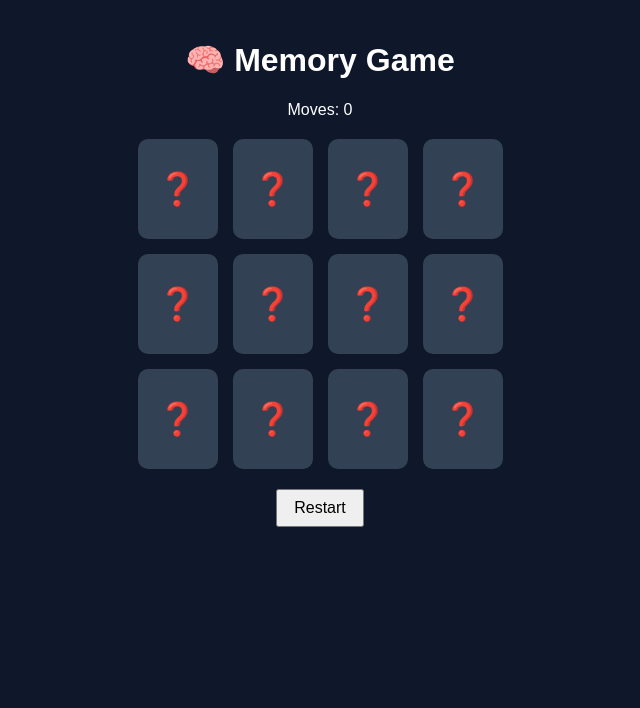
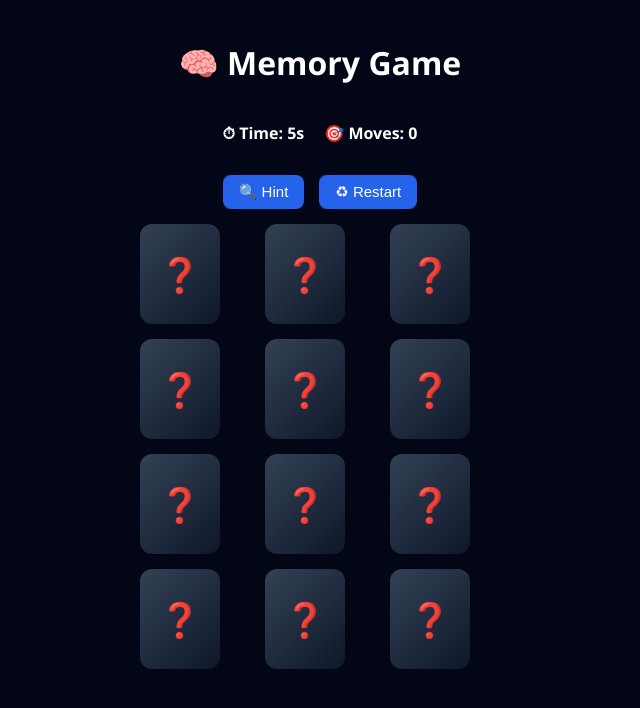
Before and after one commit to Satyam6201/Memory-Card-Game, a React (Vite) app: page / in a window 1280 px wide. Shown: the top 708 px of the page, without its empty margins (320-960 px from the left). Built offline with nearby package versions, Linux system fonts and the light colour scheme.

Commit message:
Final Commit

```diff
--- a/src/App.jsx
+++ b/src/App.jsx
@@ -8,20 +8,33 @@ export default function App() {
   const [flipped, setFlipped] = useState([]);
   const [moves, setMoves] = useState(0);
   const [won, setWon] = useState(false);
+  const [time, setTime] = useState(0);
+  const [timerOn, setTimerOn] = useState(false);
+  const [lockBoard, setLockBoard] = useState(false);
+  const [bestTime, setBestTime] = useState(
+    localStorage.getItem("bestTime") || null
+  );
+
+  useEffect(() => startGame(), []);
 
   useEffect(() => {
-    startGame();
-  }, []);
+    if (!timerOn) return;
+    const interval = setInterval(() => setTime(t => t + 1), 1000);
+    return () => clearInterval(interval);
+  }, [timerOn]);
 
   const startGame = () => {
     setCards(createCards());
     setFlipped([]);
     setMoves(0);
+    setTime(0);
     setWon(false);
+    setTimerOn(true);
+    setLockBoard(false);
   };
 
   const handleClick = (index) => {
-    if (flipped.length === 2) return;
+    if (lockBoard) return;
     if (cards[index].isFlipped || cards[index].isMatched) return;
 
     const newCards = [...cards];
@@ -32,7 +45,9 @@ export default function App() {
     setFlipped(newFlipped);
 
     if (newFlipped.length === 2) {
-      setMoves((m) => m + 1);
+      setLockBoard(true);
+      setMoves(m => m + 1);
+
       const [a, b] = newFlipped;
 
       if (newCards[a].emoji === newCards[b].emoji) {
@@ -40,9 +55,16 @@ export default function App() {
         newCards[b].isMatched = true;
         setCards(newCards);
         setFlipped([]);
+        setLockBoard(false);
 
-        if (newCards.every((c) => c.isMatched)) {
+        if (newCards.every(c => c.isMatched)) {
           setWon(true);
+          setTimerOn(false);
+
+          if (!bestTime || time < bestTime) {
+            localStorage.setItem("bestTime", time);
+            setBestTime(time);
+          }
         }
       } else {
         setTimeout(() => {
@@ -50,29 +72,51 @@ export default function App() {
           newCards[b].isFlipped = false;
           setCards([...newCards]);
           setFlipped([]);
-        }, 800);
+          setLockBoard(false);
+        }, 900);
       }
     }
+  };
+
+  const showHint = () => {
+    setLockBoard(true);
+    setCards(cards.map(c => ({ ...c, isFlipped: true })));
+
+    setTimeout(() => {
+      setCards(cards.map(c =>
+        c.isMatched ? c : { ...c, isFlipped: false }
+      ));
+      setLockBoard(false);
+    }, 1200);
   };
 
   return (
     <div className="app">
       <h1>🧠 Memory Game</h1>
-      <p>Moves: {moves}</p>
+
+      <div className="stats">
+        <p>⏱ Time: {time}s</p>
+        <p>🎯 Moves: {moves}</p>
+        {bestTime && <p>🏆 Best: {bestTime}s</p>}
+      </div>
+
+      <div className="controls">
+        <button onClick={showHint}>🔍 Hint</button>
+        <button onClick={startGame}>♻ Restart</button>
+      </div>
 
       <div className="grid">
         {cards.map((card, index) => (
           <Card
             key={card.id}
             card={card}
+            disabled={lockBoard}
             onClick={() => handleClick(index)}
           />
         ))}
       </div>
 
-      {won && <h2>🎉 You Won!</h2>}
-
-      <button onClick={startGame}>Restart</button>
+      {won && <h2 className="win">🎉 You Won!</h2>}
     </div>
   );
 }
--- a/src/Card.jsx
+++ b/src/Card.jsx
@@ -1,8 +1,10 @@
-export default function Card({ card, onClick }) {
+export default function Card({ card, onClick, disabled }) {
   return (
     <div
-      className={`card ${card.isFlipped || card.isMatched ? "flipped" : ""}`}
-      onClick={onClick}
+      className={`card
+        ${card.isFlipped || card.isMatched ? "flipped" : ""}
+        ${card.isMatched ? "matched" : ""}`}
+      onClick={!disabled ? onClick : null}
     >
       <div className="card-inner">
         <div className="card-front">{card.emoji}</div>
--- a/src/data.js
+++ b/src/data.js
@@ -1,7 +1,7 @@
 const emojis = ["🐶", "🐱", "🦊", "🐼", "🐸", "🐵"];
 
-export const createCards = () => {
-  const cards = [...emojis, ...emojis]
+export const createCards = () =>
+  [...emojis, ...emojis]
     .sort(() => Math.random() - 0.5)
     .map((emoji, index) => ({
       id: index,
@@ -9,6 +9,3 @@ export const createCards = () => {
       isFlipped: false,
       isMatched: false
     }));
-
-  return cards;
-};
--- a/src/index.css
+++ b/src/index.css
@@ -1,7 +1,7 @@
 body {
   margin: 0;
-  font-family: Arial, sans-serif;
-  background: #0f172a;
+  font-family: "Segoe UI", sans-serif;
+  background: radial-gradient(circle, #020617, #020617);
   color: white;
 }
 
@@ -10,12 +10,26 @@ body {
   padding: 20px;
 }
 
+.stats {
+  display: flex;
+  justify-content: center;
+  gap: 20px;
+  font-weight: bold;
+}
+
+.controls {
+  margin: 15px 0;
+  display: flex;
+  gap: 15px;
+  justify-content: center;
+}
+
 .grid {
   display: grid;
-  grid-template-columns: repeat(4, 80px);
+  grid-template-columns: repeat(auto-fit, minmax(80px, 1fr));
+  max-width: 360px;
   gap: 15px;
-  justify-content: center;
-  margin: 20px 0;
+  margin: auto;
 }
 
 /* Card */
@@ -24,6 +38,11 @@ body {
   height: 100px;
   perspective: 800px;
   cursor: pointer;
+  transition: transform 0.2s;
+}
+
+.card:hover {
+  transform: scale(1.05);
 }
 
 .card-inner {
@@ -42,25 +61,53 @@ body {
   position: absolute;
   width: 100%;
   height: 100%;
-  border-radius: 10px;
+  border-radius: 12px;
   display: flex;
   align-items: center;
   justify-content: center;
   backface-visibility: hidden;
-  font-size: 32px;
+  font-size: 34px;
 }
 
 .card-front {
-  background: #22c55e;
+  background: linear-gradient(135deg, #22c55e, #16a34a);
   transform: rotateY(180deg);
 }
 
 .card-back {
-  background: #334155;
+  background: linear-gradient(135deg, #334155, #0f172a);
+}
+
+.card.matched {
+  animation: glow 1s infinite alternate;
+}
+
+@keyframes glow {
+  from { box-shadow: 0 0 8px #22c55e; }
+  to { box-shadow: 0 0 18px #4ade80; }
 }
 
 button {
   padding: 8px 16px;
-  font-size: 16px;
+  font-size: 15px;
+  border-radius: 8px;
+  border: none;
   cursor: pointer;
+  background: #2563eb;
+  color: white;
 }
+
+button:hover {
+  background: #1d4ed8;
+}
+
+.win {
+  margin-top: 15px;
+  color: #4ade80;
+  animation: pop 0.6s ease;
+}
+
+@keyframes pop {
+  0% { transform: scale(0.8); opacity: 0; }
+  100% { transform: scale(1); opacity: 1; }
+}
```
